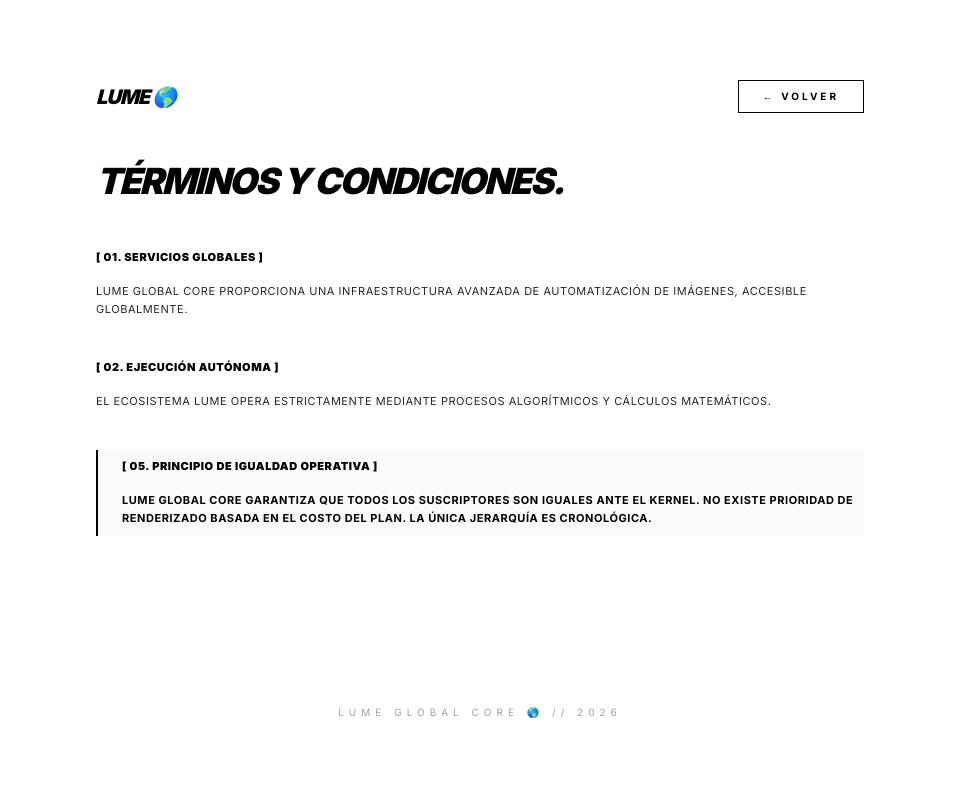
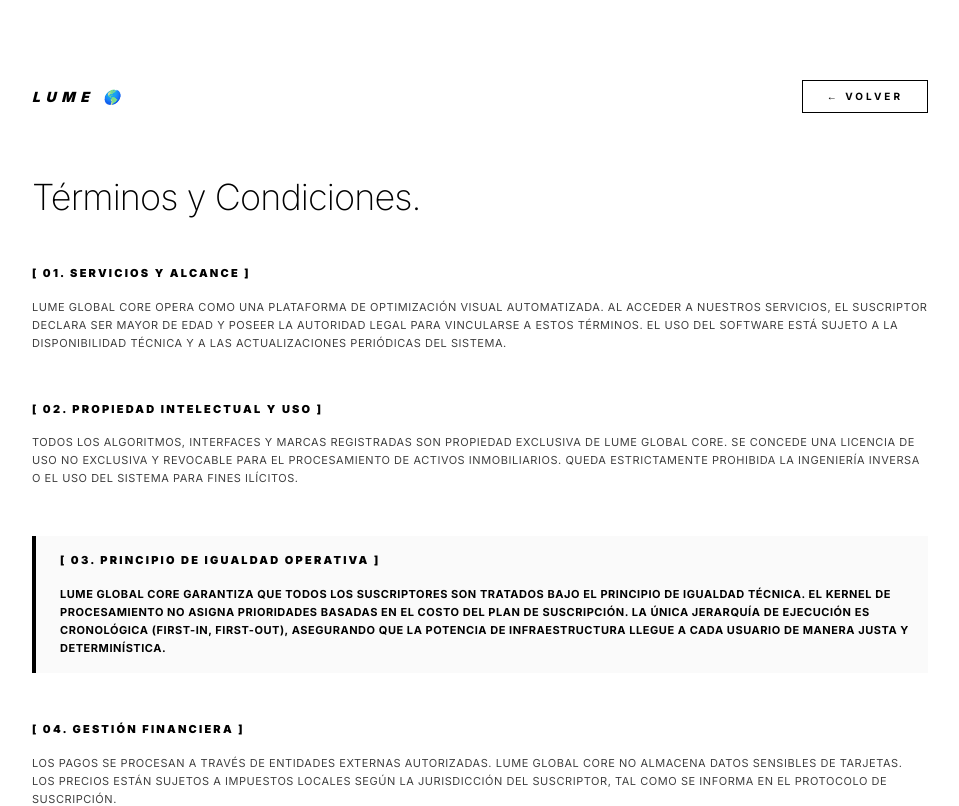
Before and after one commit to lumeglobal10-prog/lume-global-core, a Next.js app: page /terms in a window 1280 px wide. Shown: the top 806 px of the page, without its empty margins (160-1119 px from the left). Built offline with nearby package versions, Linux system fonts and the light colour scheme.

Commit message:
Update page.tsx

```diff
--- a/app/terms/page.tsx
+++ b/app/terms/page.tsx
@@ -10,9 +10,10 @@ function TermsContent() {
   const backPath = from === 'checkout' ? '/checkout' : '/';
 
   return (
-    <div className="max-w-3xl mx-auto w-full">
-      <nav className="flex justify-between items-center w-full mb-12">
-        <div className="text-xl font-black tracking-tighter italic">
+    <div className="max-w-4xl mx-auto w-full">
+      {/* NAVEGACIÓN SUPERIOR */}
+      <nav className="flex justify-between items-center w-full mb-16">
+        <div className="text-sm font-black tracking-[0.4em] uppercase italic text-black">
           LUME 🌎
         </div>
         <Link href={backPath}>
@@ -22,22 +23,32 @@ function TermsContent() {
         </Link>
       </nav>
 
-      <h1 className="text-4xl font-black uppercase tracking-tighter mb-12 italic">Términos y Condiciones.</h1>
+      <h1 className="text-4xl font-extralight tracking-tight mb-12">Términos y Condiciones.</h1>
 
-      <div className="space-y-10 text-[11px] leading-relaxed font-mono uppercase tracking-wider text-neutral-800">
+      <div className="space-y-12 text-[10px] md:text-[11px] leading-relaxed font-mono uppercase tracking-wider text-neutral-700">
         <section>
-          <h2 className="font-black text-black mb-4">[ 01. SERVICIOS GLOBALES ]</h2>
-          <p>Lume Global Core proporciona una infraestructura avanzada de automatización de imágenes, accesible globalmente.</p>
+          <h2 className="font-black text-black mb-4 tracking-[0.2em]">[ 01. SERVICIOS Y ALCANCE ]</h2>
+          <p>Lume Global Core opera como una plataforma de optimización visual automatizada. Al acceder a nuestros servicios, el suscriptor declara ser mayor de edad y poseer la autoridad legal para vincularse a estos términos. El uso del software está sujeto a la disponibilidad técnica y a las actualizaciones periódicas del sistema.</p>
         </section>
 
         <section>
-          <h2 className="font-black text-black mb-4">[ 02. EJECUCIÓN AUTÓNOMA ]</h2>
-          <p>El ecosistema Lume opera estrictamente mediante procesos algorítmicos y cálculos matemáticos.</p>
+          <h2 className="font-black text-black mb-4 tracking-[0.2em]">[ 02. PROPIEDAD INTELECTUAL Y USO ]</h2>
+          <p>Todos los algoritmos, interfaces y marcas registradas son propiedad exclusiva de Lume Global Core. Se concede una licencia de uso no exclusiva y revocable para el procesamiento de activos inmobiliarios. Queda estrictamente prohibida la ingeniería inversa o el uso del sistema para fines ilícitos.</p>
         </section>
 
-        <section className="border-l-2 border-black pl-6 py-2 bg-neutral-50">
-          <h2 className="font-black text-black mb-4">[ 05. PRINCIPIO DE IGUALDAD OPERATIVA ]</h2>
-          <p className="text-black font-bold">Lume Global Core garantiza que todos los suscriptores son iguales ante el Kernel. No existe prioridad de renderizado basada en el costo del plan. La única jerarquía es cronológica.</p>
+        <section className="border-l-4 border-black pl-6 py-4 bg-neutral-50">
+          <h2 className="font-black text-black mb-4 tracking-[0.2em]">[ 03. PRINCIPIO DE IGUALDAD OPERATIVA ]</h2>
+          <p className="text-black font-bold">LUME GLOBAL CORE GARANTIZA QUE TODOS LOS SUSCRIPTORES SON TRATADOS BAJO EL PRINCIPIO DE IGUALDAD TÉCNICA. EL KERNEL DE PROCESAMIENTO NO ASIGNA PRIORIDADES BASADAS EN EL COSTO DEL PLAN DE SUSCRIPCIÓN. LA ÚNICA JERARQUÍA DE EJECUCIÓN ES CRONOLÓGICA (FIRST-IN, FIRST-OUT), ASEGURANDO QUE LA POTENCIA DE INFRAESTRUCTURA LLEGUE A CADA USUARIO DE MANERA JUSTA Y DETERMINÍSTICA.</p>
+        </section>
+
+        <section>
+          <h2 className="font-black text-black mb-4 tracking-[0.2em]">[ 04. GESTIÓN FINANCIERA ]</h2>
+          <p>Los pagos se procesan a través de entidades externas autorizadas. Lume Global Core no almacena datos sensibles de tarjetas. Los precios están sujetos a impuestos locales según la jurisdicción del suscriptor, tal como se informa en el protocolo de suscripción.</p>
+        </section>
+
+        <section>
+          <h2 className="font-black text-black mb-4 tracking-[0.2em]">[ 05. LIMITACIÓN DE RESPONSABILIDAD ]</h2>
+          <p>Lume Global Core no será responsable por pérdidas indirectas, lucro cesante o daños resultantes del uso o la imposibilidad de uso del sistema. El suscriptor es el único responsable de la veracidad y legalidad de las imágenes cargadas al sistema.</p>
         </section>
       </div>
     </div>
@@ -46,13 +57,13 @@ function TermsContent() {
 
 export default function TermsPage() {
   return (
-    <main className="min-h-screen bg-white text-black font-sans p-8 md:p-20 flex flex-col justify-between">
-      <Suspense fallback={<div className="text-[10px] font-mono uppercase tracking-widest">Cargando Protocolo...</div>}>
+    <main className="min-h-screen bg-white text-black font-sans p-8 md:p-20 flex flex-col justify-between overflow-x-hidden">
+      <Suspense fallback={<div className="font-mono text-[10px] uppercase tracking-widest animate-pulse">Cargando Protocolo Legal...</div>}>
         <TermsContent />
       </Suspense>
-      <footer className="flex flex-col items-center space-y-6 pt-20">
-        <div className="text-[10px] font-mono tracking-[0.5em] text-neutral-400 uppercase">
-          LUME GLOBAL CORE 🌎 // 2026
+      <footer className="w-full mt-20 pt-8 border-t border-neutral-100 flex flex-col items-center">
+        <div className="text-[10px] font-mono tracking-[0.5em] text-neutral-400 uppercase italic">
+          LUME GLOBAL CORE 🌎 // © 2026
         </div>
       </footer>
     </main>
```
